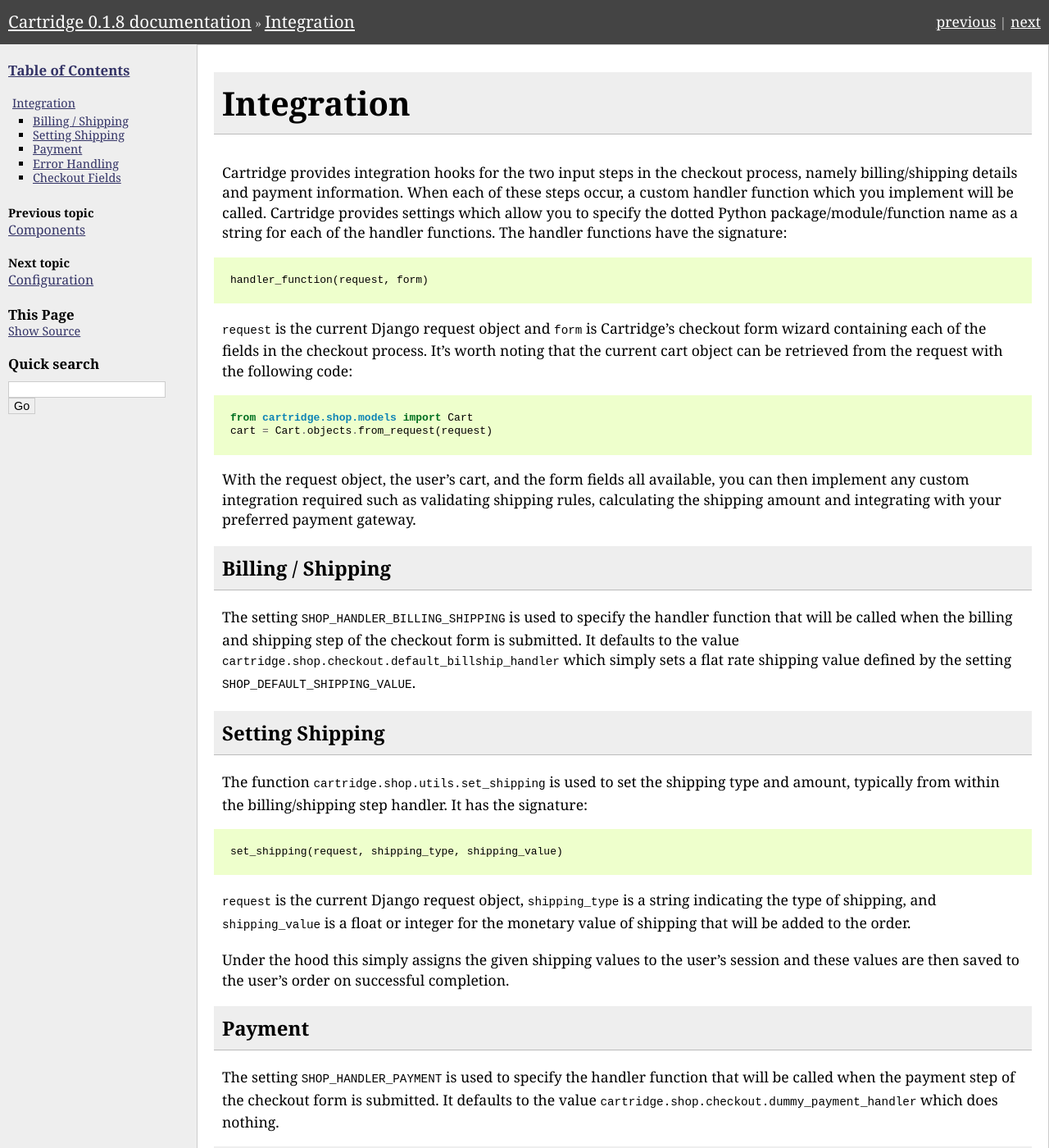
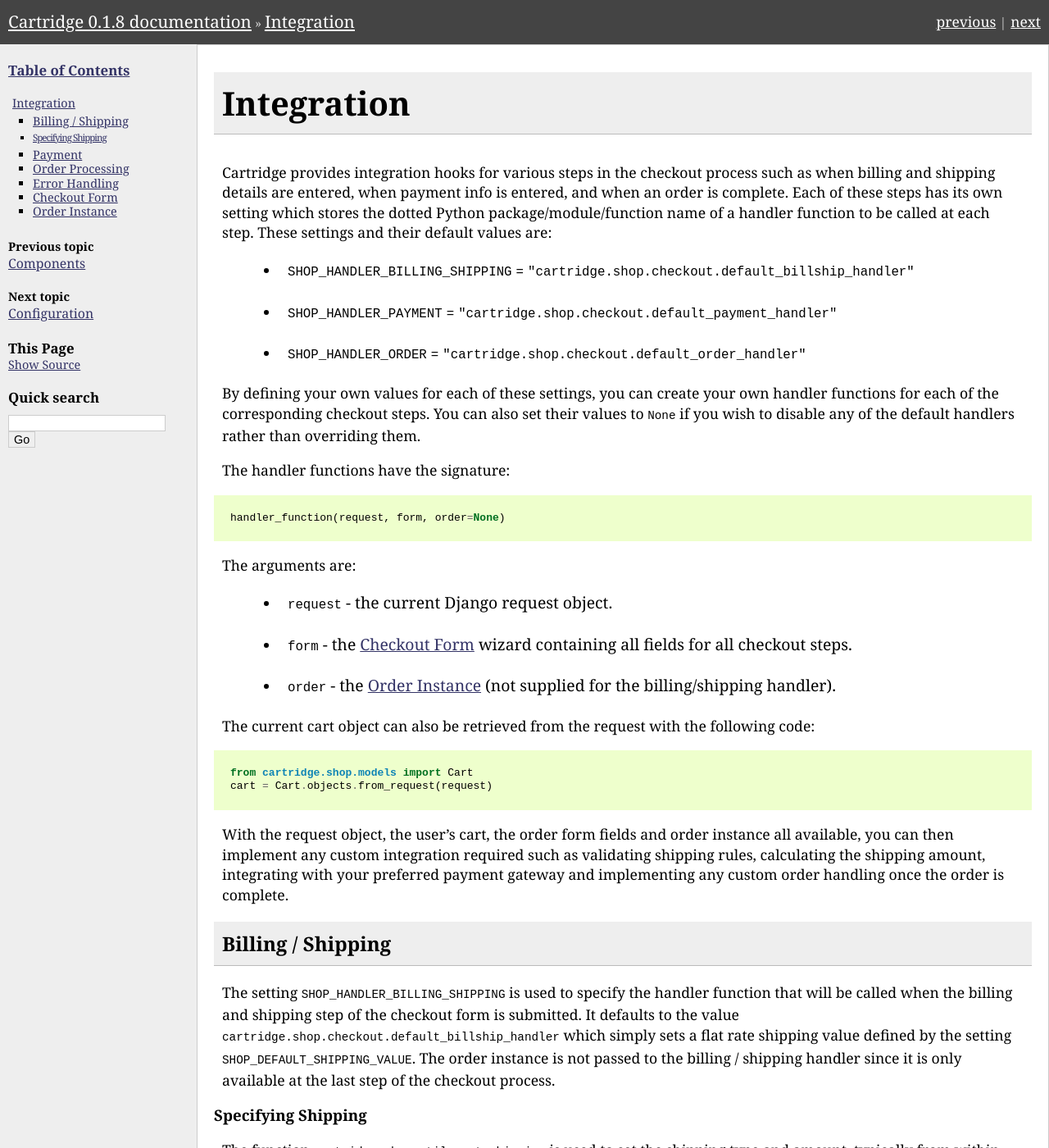
Before and after one commit to stephenmcd/cartridge, a Sphinx documentation site: the page built from docs/integration.rst, in a window 1280 px wide and 1400 px high. Shown: the whole window at 82% size. Built offline with Sphinx 7.4.7, drawn with Linux system fonts in a browser that asks for light colours; some of the changed text lies outside the part shown.

Commit message:
Updated integration docs for latest version of checkout.

```diff
--- a/docs/conf.py
+++ b/docs/conf.py
@@ -27,13 +27,18 @@ build_settings_docs(docs_path, prefix="SHOP_")
 build_changelog(docs_path, package_name="cartridge")
 
 try:
+    from cartridge.shop.models import Order
     from cartridge.shop.forms import OrderForm
-    form = OrderForm(None, None)
-    fields = form.fields.keys()
-    with open(os.path.join(docs_path, "fields.rst"), "w") as f:
-        f.write("  * ``" + "``\n  * ``".join(fields) + "``")
-except:
-    pass
+    fields = {
+        "form": OrderForm(None, None).fields.keys(),
+        "model": [f.name for f in Order._meta.fields],
+    }
+    for name, names in fields.items():
+        file_name = "order_%s_fields.rst" % name
+        with open(os.path.join(docs_path, file_name), "w") as f:
+            f.write("  * ``" + "``\n  * ``".join(names) + "``")
+except Exception, e:
+    print "Error generating docs for fields: %s" % e
 
 # If extensions (or modules to document with autodoc) are in another directory,
 # add these directories to sys.path here. If the directory is relative to the
--- a/docs/integration.rst
+++ b/docs/integration.rst
@@ -4,28 +4,44 @@
 Integration
 ===========
 
-Cartridge provides integration hooks for the two input steps in the
-checkout process, namely billing/shipping details and payment
-information. When each of these steps occur, a custom handler function
-which you implement will be called. Cartridge provides settings which
-allow you to specify the dotted Python package/module/function name as
-a string for each of the handler functions. The handler functions
-have the signature::
+Cartridge provides integration hooks for various steps in the
+checkout process such as when billing and shipping details are
+entered, when payment info is entered, and when an order is
+complete. Each of these steps has its own setting which stores
+the dotted Python package/module/function name of a handler
+function to be called at each step. These settings and their
+default values are:
 
-    handler_function(request, form)
+  * ``SHOP_HANDLER_BILLING_SHIPPING = "cartridge.shop.checkout.default_billship_handler"``
+  * ``SHOP_HANDLER_PAYMENT = "cartridge.shop.checkout.default_payment_handler"``
+  * ``SHOP_HANDLER_ORDER = "cartridge.shop.checkout.default_order_handler"``
 
-``request`` is the current Django request object and ``form`` is
-Cartridge's checkout form wizard containing each of the fields in the
-checkout process. It's worth noting that the current cart object
-can be retrieved from the request with the following code::
+By defining your own values for each of these settings, you
+can create your own handler functions for each of the corresponding
+checkout steps. You can also set their values to ``None`` if you wish
+to disable any of the default handlers rather than overriding them.
+
+The handler functions have the signature::
+
+    handler_function(request, form, order=None)
+
+The arguments are:
+
+  * ``request`` - the current Django request object.
+  * ``form`` - the :ref:`ref-checkout-form` wizard containing all fields for all checkout steps.
+  * ``order`` - the :ref:`ref-order-instance` (not supplied for the billing/shipping handler).
+
+The current cart object can also be retrieved from the request
+with the following code::
 
     from cartridge.shop.models import Cart
     cart = Cart.objects.from_request(request)
 
-With the request object, the user's cart, and the form fields all
-available, you can then implement any custom integration required
-such as validating shipping rules, calculating the shipping amount
-and integrating with your preferred payment gateway.
+With the request object, the user's cart, the order form fields and
+order instance all available, you can then implement any custom
+integration required such as validating shipping rules, calculating
+the shipping amount, integrating with your preferred payment gateway
+and implementing any custom order handling once the order is complete.
 
 Billing / Shipping
 ==================
@@ -35,14 +51,16 @@ handler function that will be called when the billing and shipping
 step of the checkout form is submitted. It defaults to the value
 ``cartridge.shop.checkout.default_billship_handler`` which simply sets
 a flat rate shipping value defined by the setting
-``SHOP_DEFAULT_SHIPPING_VALUE``.
+``SHOP_DEFAULT_SHIPPING_VALUE``. The order instance is not passed
+to the billing / shipping handler since it is only available at the
+last step of the checkout process.
 
-Setting Shipping
-================
+Specifying Shipping
+-------------------
 
 The function ``cartridge.shop.utils.set_shipping`` is used to set
 the shipping type and amount, typically from within the
-billing/shipping step handler. It has the signature::
+billing / shipping step handler. It has the signature::
 
     set_shipping(request, shipping_type, shipping_value)
 
@@ -61,7 +79,7 @@ Payment
 The setting ``SHOP_HANDLER_PAYMENT`` is used to specify the handler
 function that will be called when the payment step of the checkout
 form is submitted. It defaults to the value
-``cartridge.shop.checkout.dummy_payment_handler`` which does nothing.
+``cartridge.shop.checkout.default_payment_handler`` which does nothing.
 
 .. note::
 
@@ -72,20 +90,50 @@ form is submitted. It defaults to the value
     handler function will be called directly upon the customer
     submitting payment info.
 
+Unlike the billing / shipping handler, the payment handler has access
+to the order object which contains fields for the order sub total,
+shipping, discount and tax amounts. If there is a payment error
+(see :ref:`ref-error-handling`) then the order is deleted.
+
+Order Processing
+================
+
+The setting ``SHOP_HANDLER_ORDER`` is used to specify the handler
+function that will be called when the order is complete. It defaults
+to the value ``cartridge.shop.checkout.default_order_handler`` which
+does nothing. With your order handler function, you can implement
+any custom order processing required once an order successfully
+completes.
+
+.. _ref-error-handling:
+
 Error Handling
 ==============
 
-When a checkout handler function is called, the exception
-``cartridge.shop.checkout.CheckoutError`` is checked for and if caught
-will be presented to the customer as an error message. This can be
-used to indicate a payment error, or even to raise any potential
-errors around shipping requirements at the billing / shipping checkout
+When the billing / shipping and payment handler functions are called,
+the exception ``cartridge.shop.checkout.CheckoutError`` is checked
+for and if caught will be presented to the customer as an error
+message. This can be used to indicate a payment error, or even to
+raise any potential errors around shipping requirements at the
+billing / shipping checkout step.
+
+.. _ref-checkout-form:
+
+Checkout Form
+=============
+
+The following list contains the fields for the Django order form
+instance that is passed to each of the checkout handler functions.
+
+.. include:: order_form_fields.rst
+
+.. _ref-order-instance:
+
+Order Instance
+==============
+
+The following list contains the fields for the Django order model
+instance that is passed to the checkout handler functions in the final
 step.
 
-Checkout Fields
-===============
-
-The following list contains the fields for the Django form object that
-is passed to each of the checkout handler functions.
-
-.. include:: fields.rst
+.. include:: order_model_fields.rst
--- /dev/null
+++ b/docs/order_form_fields.rst
@@ -0,0 +1,28 @@
+  * ``billing_detail_first_name``
+  * ``billing_detail_last_name``
+  * ``billing_detail_street``
+  * ``billing_detail_city``
+  * ``billing_detail_state``
+  * ``billing_detail_postcode``
+  * ``billing_detail_country``
+  * ``billing_detail_phone``
+  * ``billing_detail_email``
+  * ``shipping_detail_first_name``
+  * ``shipping_detail_last_name``
+  * ``shipping_detail_street``
+  * ``shipping_detail_city``
+  * ``shipping_detail_state``
+  * ``shipping_detail_postcode``
+  * ``shipping_detail_country``
+  * ``shipping_detail_phone``
+  * ``additional_instructions``
+  * ``discount_code``
+  * ``step``
+  * ``same_billing_shipping``
+  * ``remember``
+  * ``card_name``
+  * ``card_type``
+  * ``card_number``
+  * ``card_expiry_month``
+  * ``card_expiry_year``
+  * ``card_ccv``
--- /dev/null
+++ b/docs/order_model_fields.rst
@@ -0,0 +1,29 @@
+  * ``id``
+  * ``billing_detail_first_name``
+  * ``billing_detail_last_name``
+  * ``billing_detail_street``
+  * ``billing_detail_city``
+  * ``billing_detail_state``
+  * ``billing_detail_postcode``
+  * ``billing_detail_country``
+  * ``billing_detail_phone``
+  * ``billing_detail_email``
+  * ``shipping_detail_first_name``
+  * ``shipping_detail_last_name``
+  * ``shipping_detail_street``
+  * ``shipping_detail_city``
+  * ``shipping_detail_state``
+  * ``shipping_detail_postcode``
+  * ``shipping_detail_country``
+  * ``shipping_detail_phone``
+  * ``additional_instructions``
+  * ``time``
+  * ``key``
+  * ``user_id``
+  * ``shipping_type``
+  * ``shipping_total``
+  * ``item_total``
+  * ``discount_code``
+  * ``discount_total``
+  * ``total``
+  * ``status``
--- a/docs/settings.rst
+++ b/docs/settings.rst
@@ -77,6 +77,13 @@ Dotted package path and class name of the function that is called on submit of t
 
 Default: ``'cartridge.shop.checkout.default_billship_handler'``
 
+``SHOP_HANDLER_ORDER``
+----------------------
+
+Dotted package path and class name of the function that is called once an order is successful and all of the order object's data has been created. This is where any custom order processing should be implemented.
+
+Default: ``'cartridge.shop.checkout.default_order_handler'``
+
 ``SHOP_HANDLER_PAYMENT``
 ------------------------
 
```
